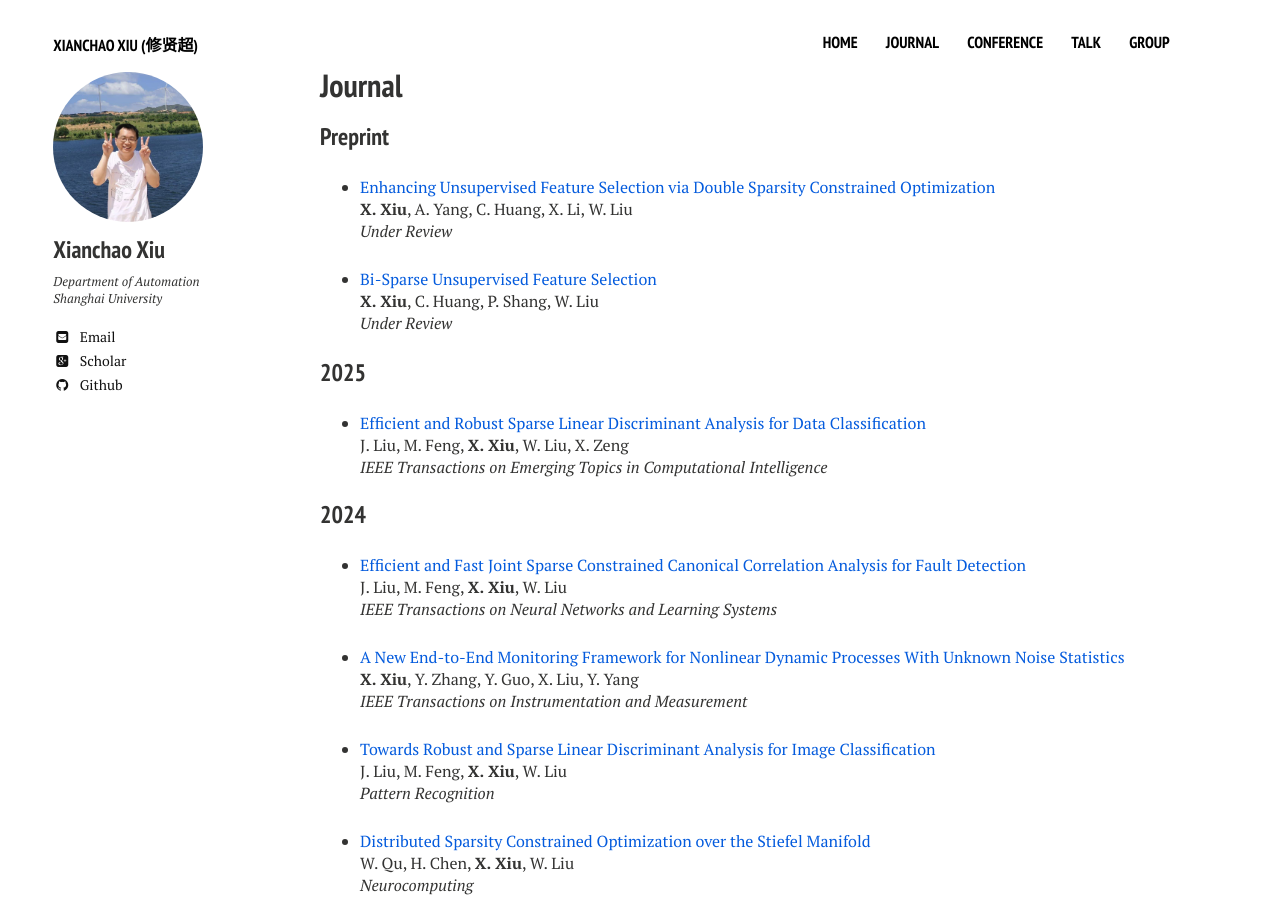
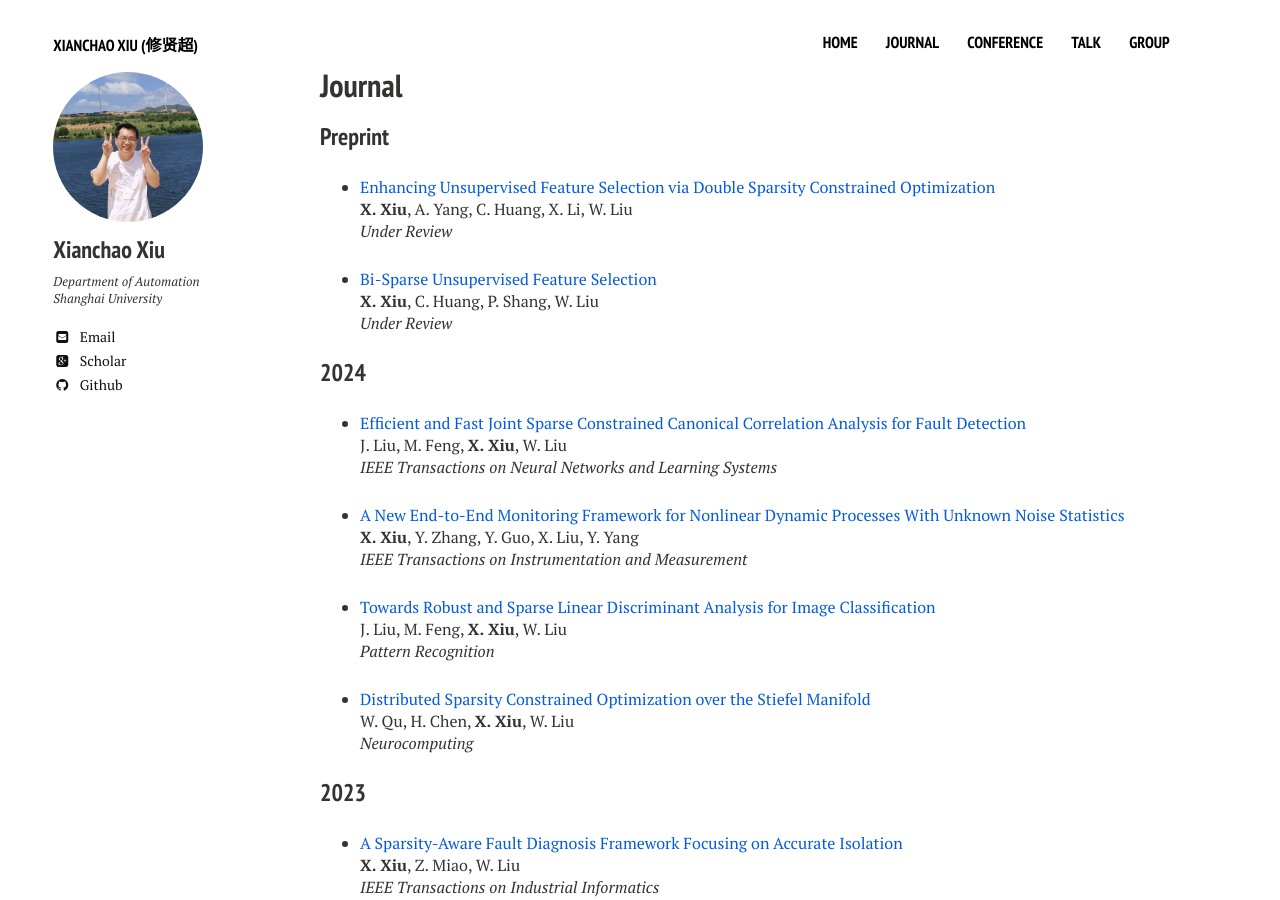
Before and after one commit to xianchaoxiu/xianchaoxiu.github.io, a Jekyll site: the page built from journal/index.md, in a window 1280 px wide and 900 px high. Built offline with Jekyll 4.4.1, drawn with Linux system fonts in a browser that asks for light colours; nearby versions of some CDN libraries.

Commit message:
Update index.md

```diff
--- a/journal/index.md
+++ b/journal/index.md
@@ -20,12 +20,6 @@ share: false
 <b>X. Xiu</b>, C. Huang, P. Shang, W. Liu<br>
 <i>Under Review</i><br>
 
-
-### 2025
-
-* <a href="https://ieeexplore.ieee.org/abstract/document/105425" class="textlink" target="_blank">Efficient and Robust Sparse Linear Discriminant Analysis for Data Classification</a><br>
-J. Liu, M. Feng, <b>X. Xiu</b>, W. Liu, X. Zeng<br>
-<i>IEEE Transactions on Emerging Topics in Computational Intelligence </i><br>
 
 
 
```
